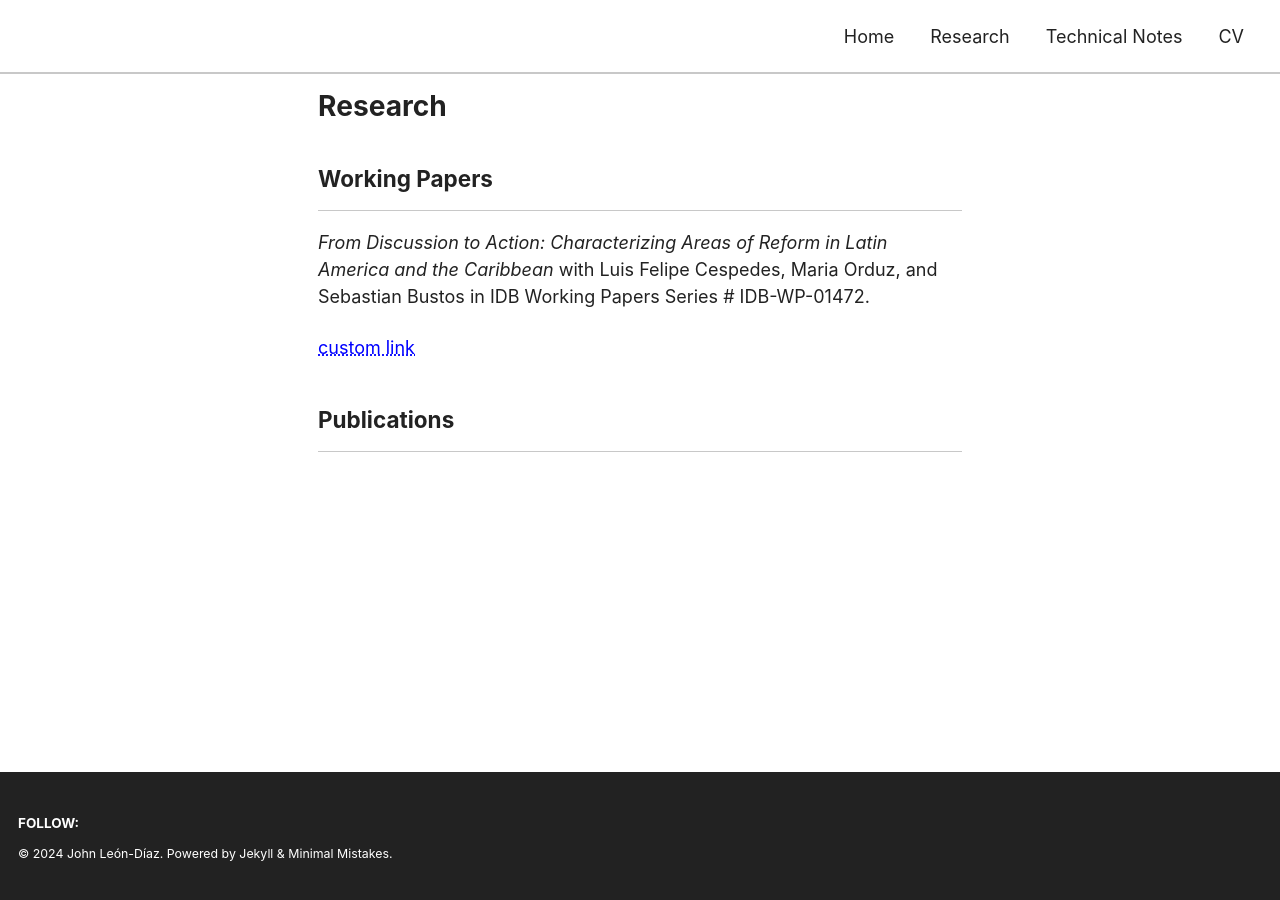
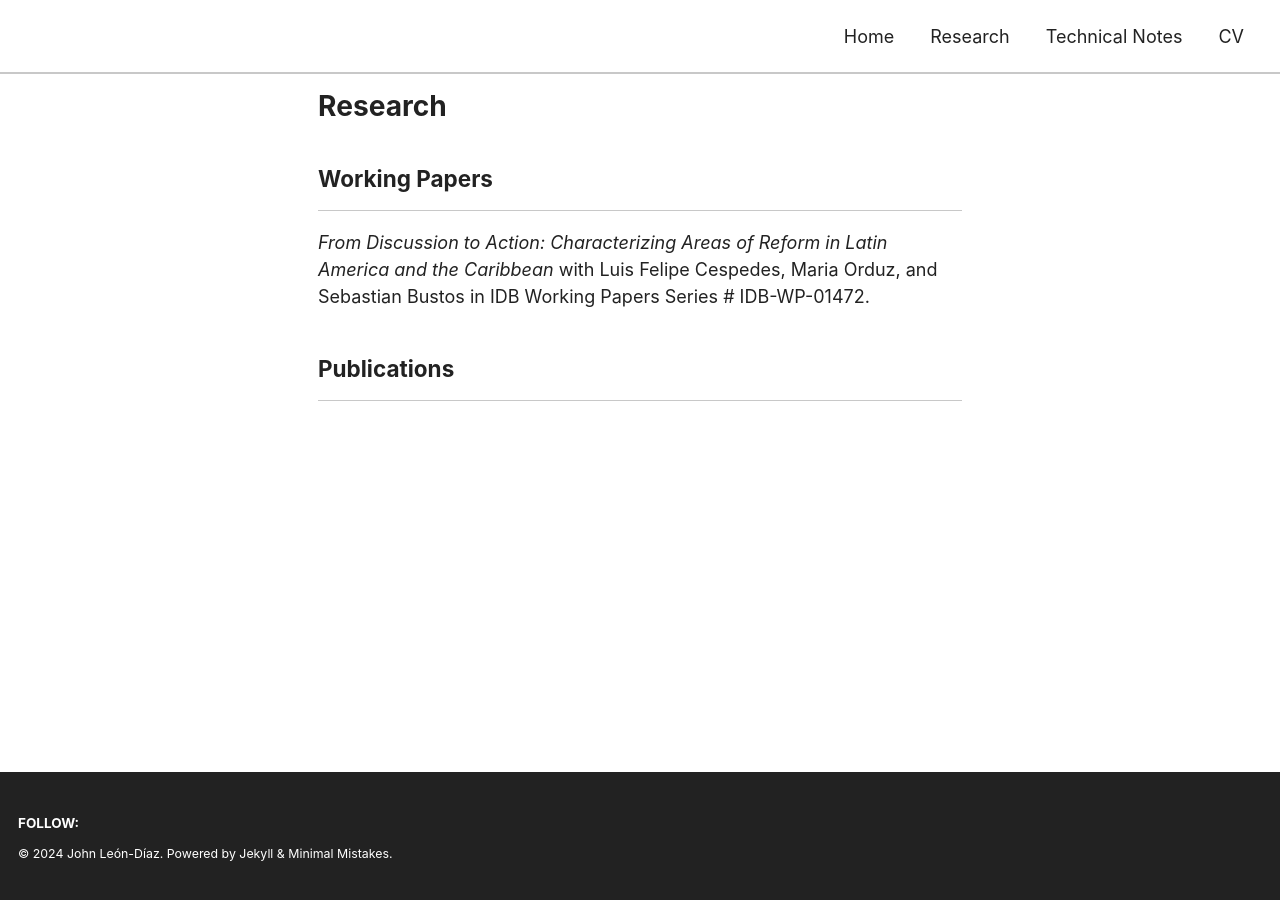
Before and after one commit to jleondia/jleondia.github.io, a Jekyll site: the page built from _pages/research.md, in a window 1280 px wide. Built offline with Jekyll 4.4.1, drawn with Linux system fonts in a browser that asks for light colours; cached includes are drawn as plain includes.

Commit message:
Update research.md

```diff
--- a/_pages/research.md
+++ b/_pages/research.md
@@ -12,7 +12,6 @@ comments: false
 
 [*From Discussion to Action: Characterizing Areas of Reform in Latin America and the Caribbean*](https://publications.iadb.org/en/discussion-action-characterizing-areas-reform-latin-america-and-caribbean) with Luis Felipe Cespedes, Maria Orduz, and Sebastian Bustos in IDB Working Papers Series # IDB-WP-01472.
 
-<a href="https://publications.iadb.org/en/discussion-action-characterizing-areas-reform-latin-america-and-caribbean" style="color: blue; text-decoration: underline;text-decoration-style: dotted;">custom link</a>
 
 ## Publications <!-- New line here... -->
 
```
